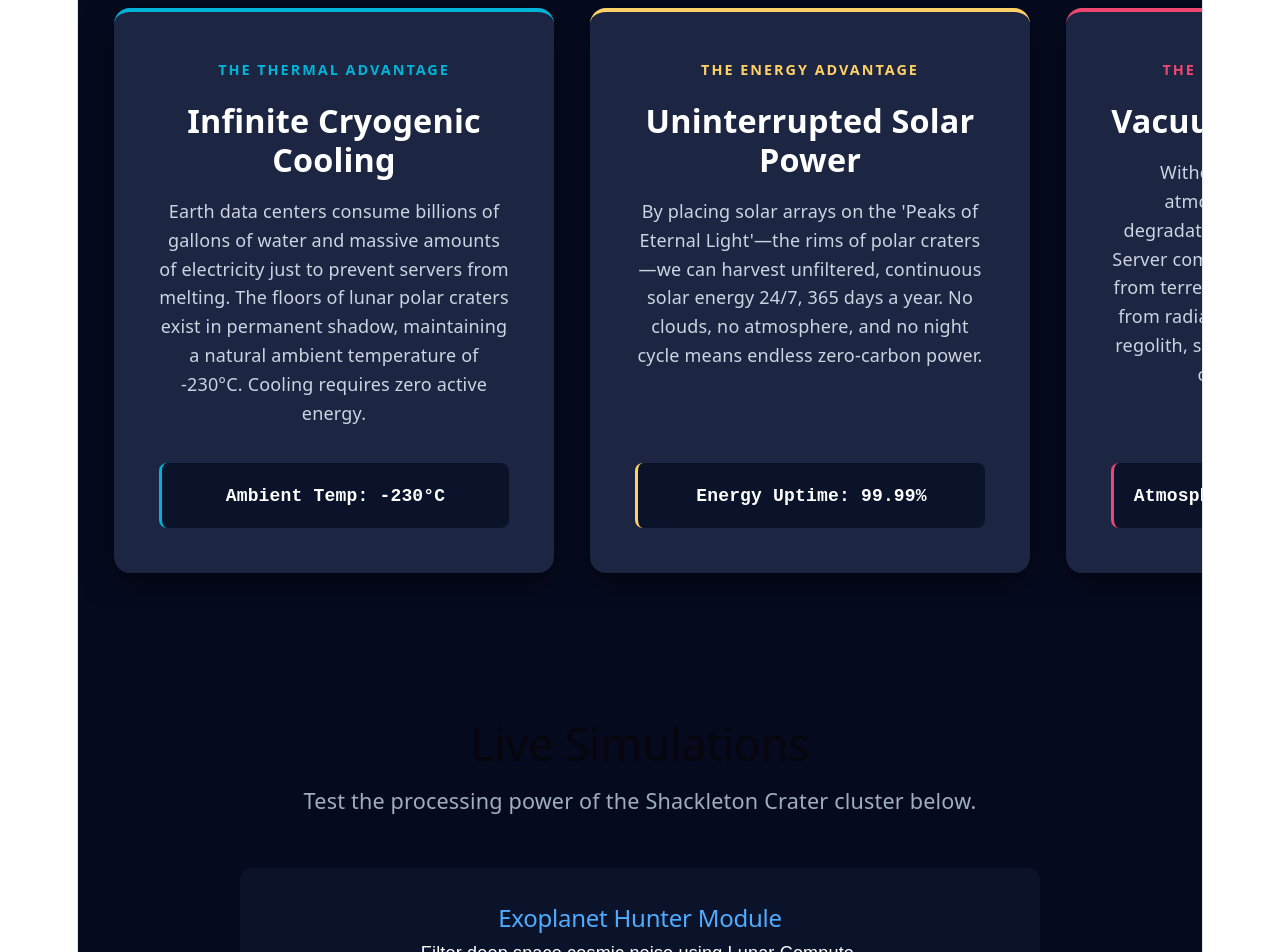
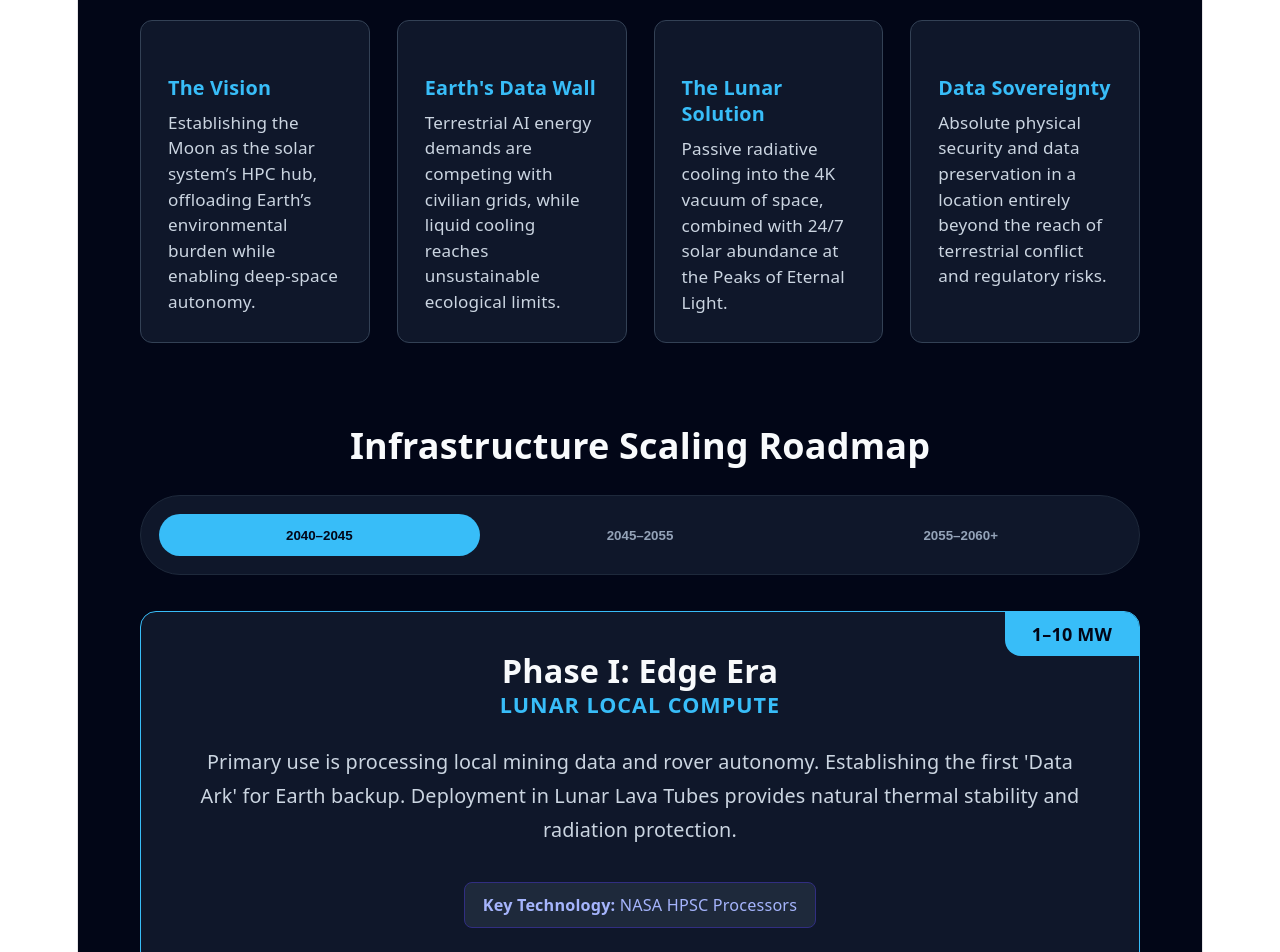
Before and after one commit to michalklucz/ZifoArtemisProject, a React (Vite) app: page / in a window 1280 px wide. Shown: the part 800-1752 px from the top of the page. Built offline with nearby package versions, Linux system fonts and the light colour scheme.

Commit message:
Added Project Selene Pitch Deck and Interactive Roadmap

```diff
--- a/src/App.jsx
+++ b/src/App.jsx
@@ -1,5 +1,6 @@
 import ExoplanetHunter from './components/ExoplanetHunter';
 import LunarBenefits from './components/LunarBenefits';
+import SeleneRoadmap from './components/SeleneRoadmap'; // <-- Add this import
 import './App.css';
 
 function App() {
@@ -24,10 +25,13 @@ function App() {
         </div>
       </header>
 
-      {/* SECTION 2: The Presentation (Left-to-Right Scroll) */}
+      {/* SECTION 2: Project Selene Pitch & Roadmap (NEW) */}
+      <SeleneRoadmap />
+
+      {/* SECTION 3: The Presentation (Left-to-Right Scroll) */}
       <LunarBenefits />
 
-      {/* SECTION 3: The Interactive Game */}
+      {/* SECTION 4: The Interactive Game */}
       <main style={{ maxWidth: '800px', margin: '0 auto', padding: '2rem 2rem 6rem 2rem' }}>
         <div style={{ marginBottom: '3rem' }}>
           <h2 style={{ fontSize: '2.5rem', margin: '0 0 1rem 0' }}>Live Simulations</h2>
--- /dev/null
+++ b/src/components/SeleneRoadmap.jsx
@@ -0,0 +1,109 @@
+import { useState } from 'react';
+
+export default function SeleneRoadmap() {
+  const [activePhase, setActivePhase] = useState(0);
+
+  const phases = [
+    {
+      id: 0,
+      phase: "Phase I: Edge Era",
+      years: "2040–2045",
+      scale: "1–10 MW",
+      objective: "Lunar Local Compute",
+      details: "Primary use is processing local mining data and rover autonomy. Establishing the first 'Data Ark' for Earth backup. Deployment in Lunar Lava Tubes provides natural thermal stability and radiation protection.",
+      tech: "NASA HPSC Processors"
+    },
+    {
+      id: 1,
+      phase: "Phase II: Training Era",
+      years: "2045–2055",
+      scale: "100 MW – 1 GW",
+      objective: "Global AI Offloading",
+      details: "Massive GPU clusters training 'Foundation Models' for Earth corporations. Data is beamed back via LunaNet (15+ Gb/s Earth-Moon laser links). Powered by Fission Surface Power (FSP) and 3D-printed regolith shielding.",
+      tech: "Fission Surface Power"
+    },
+    {
+      id: 2,
+      phase: "Phase III: Planetary Era",
+      years: "2055–2060+",
+      scale: "5 GW+",
+      objective: "The Solar System Hub",
+      details: "Fully autonomous, self-repairing nodes. The Moon becomes the primary compute and 'Routing Hub' for Mars and Deep Space missions, completely untethered from Earth's civilian power grids.",
+      tech: "Autonomous Self-Repair"
+    }
+  ];
+
+  const pitchDeck = [
+    { title: "The Vision", text: "Establishing the Moon as the solar system’s HPC hub, offloading Earth’s environmental burden while enabling deep-space autonomy." },
+    { title: "Earth's Data Wall", text: "Terrestrial AI energy demands are competing with civilian grids, while liquid cooling reaches unsustainable ecological limits." },
+    { title: "The Lunar Solution", text: "Passive radiative cooling into the 4K vacuum of space, combined with 24/7 solar abundance at the Peaks of Eternal Light." },
+    { title: "Data Sovereignty", text: "Absolute physical security and data preservation in a location entirely beyond the reach of terrestrial conflict and regulatory risks." }
+  ];
+
+  return (
+    <section style={{ padding: '6rem 2rem', background: '#020617', borderTop: '1px solid #1e293b' }}>
+      <div style={{ maxWidth: '1000px', margin: '0 auto' }}>
+
+        {/* Pitch Deck Grid */}
+        <div style={{ marginBottom: '5rem', textAlign: 'center' }}>
+          <h2 style={{ fontSize: '2.5rem', color: '#f8fafc', marginBottom: '1rem' }}>Project Selene-Compute</h2>
+          <p style={{ color: '#94a3b8', fontSize: '1.2rem', marginBottom: '3rem' }}>Scaling AI Beyond the Terrestrial Ceiling</p>
+
+          <div style={{ display: 'grid', gridTemplateColumns: 'repeat(auto-fit, minmax(220px, 1fr))', gap: '1.5rem' }}>
+            {pitchDeck.map((item, index) => (
+              <div key={index} style={{ background: '#0f172a', padding: '1.5rem', borderRadius: '12px', border: '1px solid #334155', textAlign: 'left' }}>
+                <h4 style={{ color: '#38bdf8', marginBottom: '0.5rem', fontSize: '1.1rem' }}>{item.title}</h4>
+                <p style={{ color: '#cbd5e1', fontSize: '0.95rem', lineHeight: '1.5' }}>{item.text}</p>
+              </div>
+            ))}
+          </div>
+        </div>
+
+        {/* Interactive Roadmap */}
+        <div>
+          <h3 style={{ fontSize: '2rem', color: '#f8fafc', marginBottom: '2rem', textAlign: 'center' }}>Infrastructure Scaling Roadmap</h3>
+
+          <div style={{ display: 'flex', flexDirection: 'column', gap: '2rem', md: {flexDirection: 'row'} }}>
+
+            {/* Timeline Controls */}
+            <div style={{ display: 'flex', justifyContent: 'space-between', background: '#0f172a', padding: '1rem', borderRadius: '50px', border: '1px solid #1e293b' }}>
+              {phases.map((p) => (
+                <button
+                  key={p.id}
+                  onClick={() => setActivePhase(p.id)}
+                  style={{
+                    flex: 1, padding: '0.75rem 1rem', borderRadius: '40px', border: 'none', cursor: 'pointer', fontWeight: 'bold', transition: 'all 0.3s',
+                    background: activePhase === p.id ? '#38bdf8' : 'transparent',
+                    color: activePhase === p.id ? '#020617' : '#94a3b8'
+                  }}
+                >
+                  {p.years}
+                </button>
+              ))}
+            </div>
+
+            {/* Active Phase Display */}
+            <div style={{ background: '#0f172a', borderRadius: '16px', padding: '2.5rem', border: '1px solid #38bdf8', position: 'relative', overflow: 'hidden' }}>
+              <div style={{ position: 'absolute', top: 0, right: 0, background: '#38bdf8', color: '#020617', padding: '0.5rem 1.5rem', borderBottomLeftRadius: '16px', fontWeight: 'bold' }}>
+                {phases[activePhase].scale}
+              </div>
+
+              <h3 style={{ fontSize: '1.8rem', color: '#f8fafc', margin: '0 0 0.5rem 0' }}>{phases[activePhase].phase}</h3>
+              <h4 style={{ color: '#38bdf8', fontSize: '1.2rem', margin: '0 0 1.5rem 0', textTransform: 'uppercase', letterSpacing: '1px' }}>{phases[activePhase].objective}</h4>
+
+              <p style={{ color: '#cbd5e1', fontSize: '1.1rem', lineHeight: '1.7', marginBottom: '2rem' }}>
+                {phases[activePhase].details}
+              </p>
+
+              <div style={{ display: 'inline-block', background: '#1e293b', padding: '0.5rem 1rem', borderRadius: '8px', color: '#a5b4fc', fontSize: '0.9rem', border: '1px solid #312e81' }}>
+                <strong>Key Technology:</strong> {phases[activePhase].tech}
+              </div>
+            </div>
+
+          </div>
+        </div>
+
+      </div>
+    </section>
+  );
+}
```
